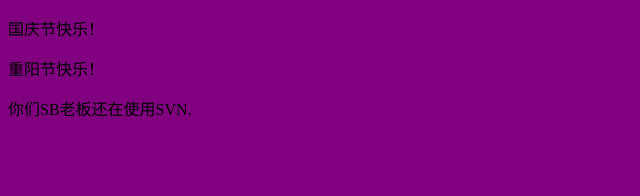
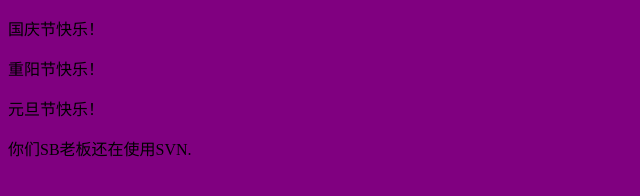
Before and after one commit to Augustus321/GITTest, a plain HTML site: page index.html in a window 1280 px wide. Shown: the whole page, without its empty margins (0-640 px from the left). Drawn offline with Linux system fonts and the light colour scheme.

Commit message:
add yuandan

```diff
--- a/index.html
+++ b/index.html
@@ -11,6 +11,7 @@
     <div class="box"></div>
     <p>国庆节快乐！</p>
     <p>重阳节快乐！</p>
+    <p>元旦节快乐！</p>
     <p class="tips">你们SB老板还在使用SVN.</p>
     <script src="./js/index.js"></script>
 </body>
```
